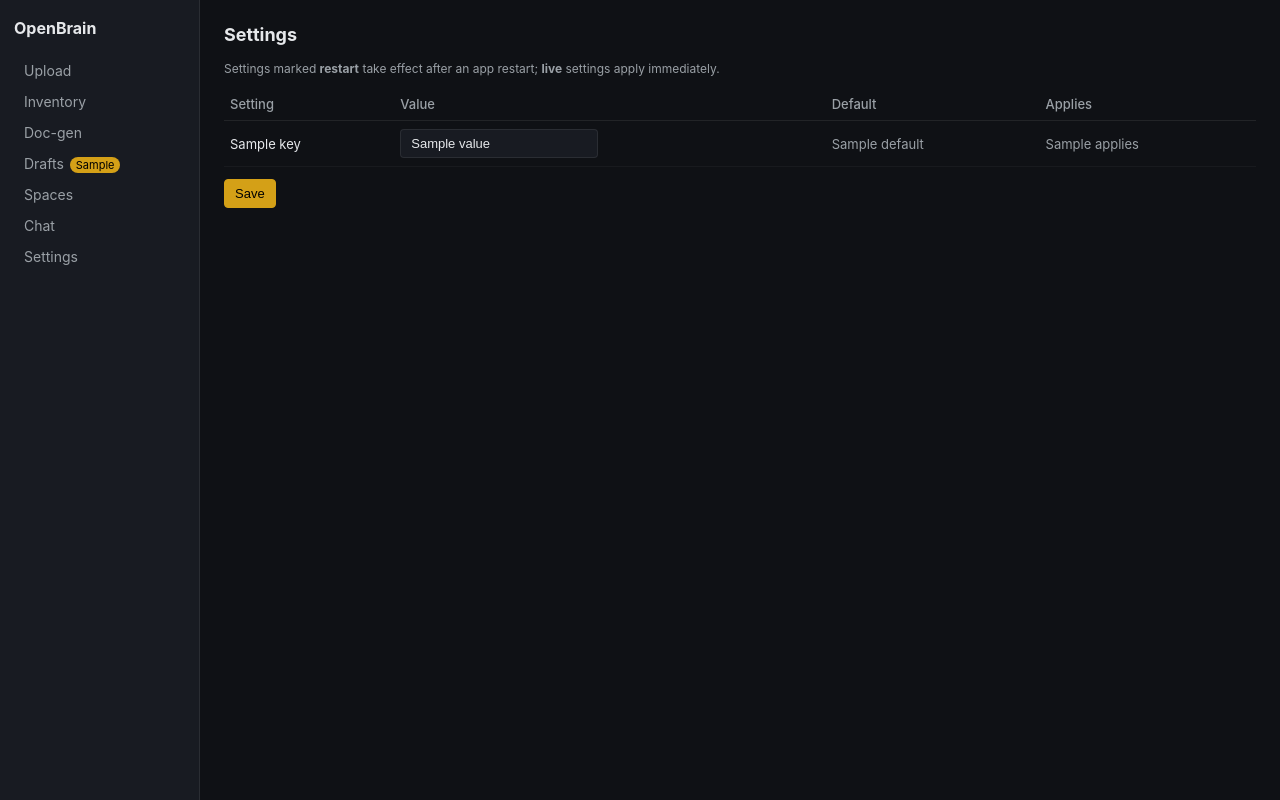
After one commit to sureshakula/openbrain-rag, a FastAPI app: template webui/templates/settings.html in a window 1280 px wide. The commit adds this page. Run offline with FastAPI, Linux system fonts and the light colour scheme; the template is opened without the code that fills it: most values are stand-ins (such as "Sample title", 1, 10 or a date in 2020).

Commit message:
feat(settings): /settings page (watch + ingestion)
Co-Authored-By: Claude Sonnet 4.6 <noreply@anthropic.com>

```diff
--- a/webui/app.py
+++ b/webui/app.py
@@ -79,7 +79,8 @@ def create_app(*, start_workers: bool = True) -> FastAPI:
     async def health():
         return {"status": "ok"}
 
-    from webui.routes import auth, upload, inventory, docgen, drafts, spaces, chat
+    from webui.routes import (auth, upload, inventory, docgen, drafts,
+                              spaces, chat, settings as settings_routes)
     app.include_router(auth.router)
     app.include_router(upload.router)
     app.include_router(inventory.router)
@@ -87,6 +88,7 @@ def create_app(*, start_workers: bool = True) -> FastAPI:
     app.include_router(drafts.router)
     app.include_router(spaces.router)
     app.include_router(chat.router)
+    app.include_router(settings_routes.router)
 
     return app
 
--- a/webui/templates/base.html
+++ b/webui/templates/base.html
@@ -19,6 +19,7 @@
         </a>
         <a href="/spaces"    class="{% if page == 'spaces' %}active{% endif %}">Spaces</a>
         <a href="/chat"      class="{% if page == 'chat' %}active{% endif %}">Chat</a>
+        <a href="/settings"  class="{% if page == 'settings' %}active{% endif %}">Settings</a>
       </nav>
     </aside>
     <main class="content">
--- /dev/null
+++ b/webui/templates/settings.html
@@ -0,0 +1,33 @@
+{% extends "base.html" %}
+{% block title %}Settings — OpenBrain{% endblock %}
+{% block content %}
+<div class="toolbar"><h2>Settings</h2></div>
+{% if saved %}<p class="status indexed">Saved.</p>{% endif %}
+{% if error %}<p style="color: var(--danger, #c00)">{{ error }}</p>{% endif %}
+<p style="color: var(--muted); font-size: 12px;">
+  Settings marked <strong>restart</strong> take effect after an app restart;
+  <strong>live</strong> settings apply immediately.
+</p>
+<form method="post" action="/settings">
+  <table>
+    <thead><tr><th>Setting</th><th>Value</th><th>Default</th><th>Applies</th></tr></thead>
+    <tbody>
+    {% for s in settings %}
+      <tr>
+        <td>{{ s.key }}</td>
+        <td>
+          {% if s.key == 'watch_enabled' %}
+            <input type="checkbox" name="watch_enabled" value="true" {% if s.value|lower in ['true','1','yes','on'] %}checked{% endif %}>
+          {% else %}
+            <input class="input" type="text" name="{{ s.key }}" value="{{ s.value }}">
+          {% endif %}
+        </td>
+        <td style="color: var(--muted)">{{ s.default }}</td>
+        <td style="color: var(--muted)">{{ s.applies }}</td>
+      </tr>
+    {% endfor %}
+    </tbody>
+  </table>
+  <button class="btn primary" type="submit" style="margin-top:12px;">Save</button>
+</form>
+{% endblock %}
```
Also changed, not shown: tests/webui/test_settings.py (added, +58 -0 lines), webui/routes/settings.py (added, +58 -0 lines).
